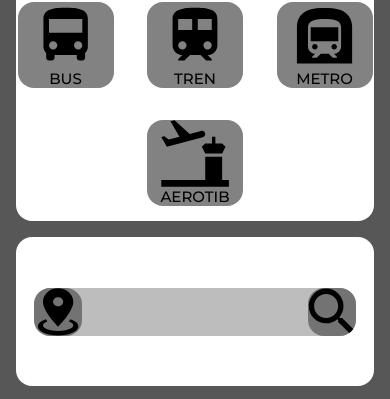
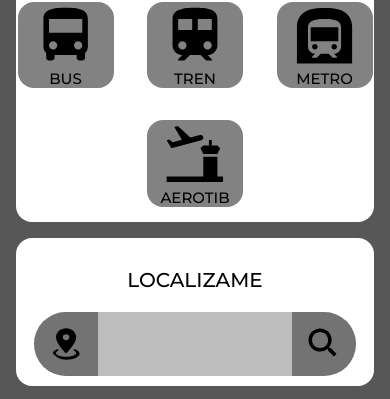
Before and after one commit to AliciaTugores/Wireframe, a plain HTML site: page src/index.html in a window 390 px wide. Shown: the part 83-482 px from the top of the page. Drawn offline with Linux system fonts and the light colour scheme.

Commit message:
[Fix] page home for desktop and mobile

```diff
--- a/src/css/index.css
+++ b/src/css/index.css
@@ -522,30 +522,40 @@
     display: flex;
     align-items: center;
     justify-content: center;
-    flex-direction: row;
+    flex-direction: column;
 }
 
 .location-item{
     display: flex;
     justify-content: space-between;
     align-items: center;
-
     padding: 0rem 0rem;
     background: rgba(162, 162, 162, 0.707);
-    border-radius: 1rem;
+    border-radius: 3rem;
     min-height: 5rem;
     width: 40%;
 }
 
 .location-item img{
+    padding: 1rem;
     width: 2rem;
     height: 2rem;
-    border-radius: 1rem;
-    background: rgba(87, 86, 86, 0.707);
     min-height: 5rem;
     min-width: 5rem;
     display: flex;
     align-items: center;
+}
+
+.left-img{
+    border-bottom-left-radius: 3rem;
+    border-top-left-radius: 3rem;
+    background: rgba(87, 86, 86, 0.707);
+}
+
+.right-img{
+    border-bottom-right-radius: 3rem;
+    border-top-right-radius: 3rem;
+    background: rgba(87, 86, 86, 0.707);
 }
 
 /***************************************************/
@@ -645,6 +655,7 @@
     min-height: 10rem;
     display: grid;
     grid-template-rows: repeat(2, 1fr);
+    font-size: 17px;
 }
 
 .footer img{
@@ -786,13 +797,13 @@
     }
 
     .location-item{
-        min-height: 3rem;
+        min-height: 1rem;
         width: 90%;
     }
 
     .location-item img{
-        min-height: 3rem;
-        min-width: 3rem;
+        min-height: 1rem;
+        min-width: 1rem;
     }
 
     .footer{
--- a/src/index.html
+++ b/src/index.html
@@ -14,17 +14,17 @@
 
                 <input class="slide-open" type="radio" id="slide-1" name="slide" aria-hidden="true" hidden="" checked="checked">
                     <div class="slide-item">
-                        <img src="images/bus.jpeg" alt="bus-slider1">
+                        <img src="/src/images/bus1.png" alt="bus-slider1">
                     </div>
 
                     <input class="slide-open" type="radio" id="slide-2" name="slide" aria-hidden="true" hidden="">
                     <div class="slide-item">
-                        <img src="images/bus2.jpeg" alt="bus-slider2">
+                        <img src="/src/images/bus2.jpg" alt="bus-slider2">
                     </div>
 
                     <input class="slide-open" type="radio" id="slide-3" name="slide" aria-hidden="true" hidden="">
                     <div class="slide-item">
-                        <img src="images/bus3.jpeg" alt="bus-slider3">
+                        <img src="/src/images/bus3.jpg" alt="bus-slider3">
                     </div>
 
                     <label for="slide-3" class="slide-control prev control-1">‹</label>
@@ -54,34 +54,32 @@
                 </div>
                 <div class="lines-container">
                     <div class="icon-container">
-                        <img class="icon-lines" src="images/mdi_bus.svg" alt="icon-lines">
+                        <img class="icon-lines" src="/src/images/mdi_bus.svg" alt="icon-lines">
                         <p>BUS</p>
                     </div>
 
                     <div class="icon-container">
-                        <img class="icon-lines" src="images/mdi_train.svg" alt="icon-lines">
+                        <img class="icon-lines" src="/src/images/mdi_train.svg" alt="icon-lines">
                         <p>TREN</p>
                     </div>
 
                     <div class="icon-container">
-                        <img class="icon-lines" src="images/mdi_subway.svg" alt="icon-lines">
+                        <img class="icon-lines" src="/src/images/mdi_subway.svg" alt="icon-lines">
                         <p>METRO</p>
                     </div>
 
                     <div class="icon-container">
-                        <img class="icon-lines" src="images/Vector.svg" alt="icon-lines">
+                        <img class="icon-lines" src="/src/images/aerotib.svg" alt="icon-lines">
                         <p>AEROTIB</p>
                     </div>
                 </div>
             </div>
 
             <div class="location-home">
-                <!-- <div class="tittle"></div>
-                    <h2>LOCALIZAME</h2>
-                </div> -->
+                <h2 class="tittle">LOCALIZAME</h2>
                 <div class="location-item">
-                    <img src="/src/images/direccion.svg" alt="icon location">
-                    <img src="/src/images/search.svg" alt="icon search">
+                    <img class="left-img" src="/src/images/direccion.svg" alt="icon location">
+                    <img class="right-img" src="/src/images/search.svg" alt="icon search">
                 </div>
             </div>
 
@@ -128,7 +126,7 @@
                     <div class="news-item">
                         <img src="images/noticia3.jpeg" alt="new">
                         <div class="news-information">
-                            <p>6 de diciembre: Translado de parada en Santa Ponça</p>
+                            <p>6 de diciembre: Translado de parada en Santa Ponça por obras del Ajuntament</p>
                         </div>
                     </div>
                     <div class="news-item">
```
Also changed, not shown: src/images/Vector.svg (deleted), src/images/aerotib.svg (added), src/images/bus.jpeg (deleted), src/images/bus1.png (added), src/images/bus2.jpeg (deleted), src/images/bus2.jpg (added), src/images/bus3.jpeg (deleted), src/images/bus3.jpg (added).
